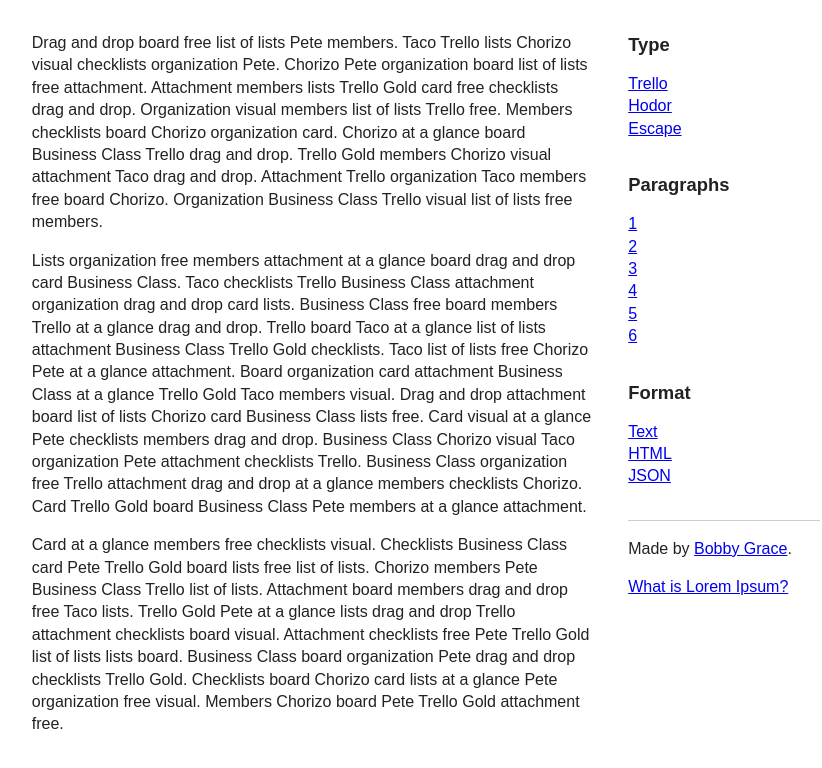
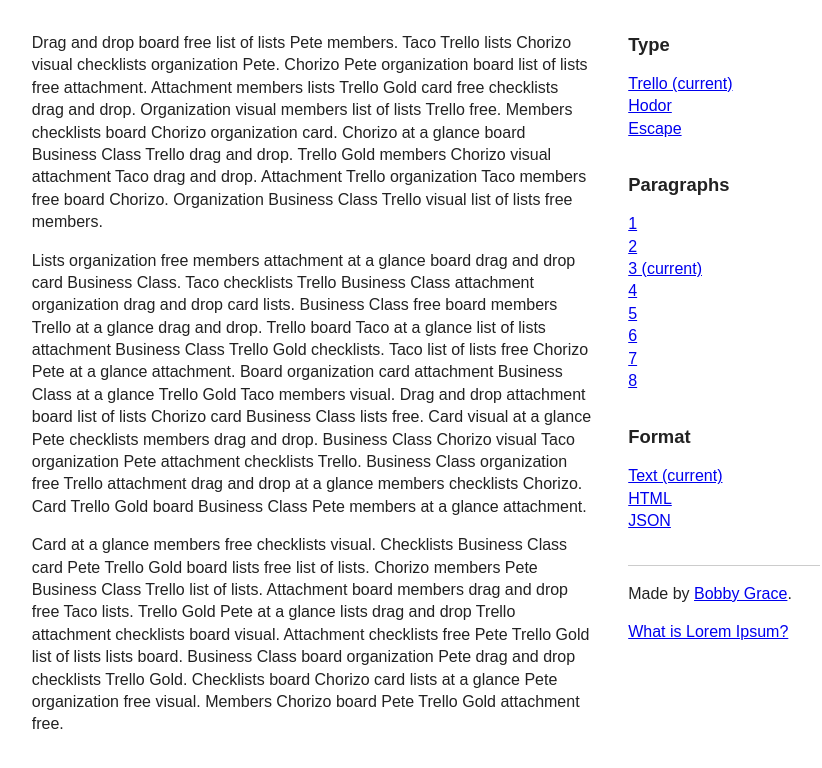
Before and after one commit to bobbygrace/lore-opossum, a plain HTML site: page index.html in a window 1280 px wide. Shown: the whole page, without its empty margins (214-1036 px from the left). Drawn offline with Linux system fonts and the light colour scheme.

Commit message:
indicate which option is selected

```diff
--- /dev/null
+++ b/coffeescript/templates.coffee
@@ -0,0 +1,6 @@
+window.templates =
+  "ipsumText": "{{#paragraphs}}<p>{{.}}</p><br>{{/paragraphs}}"
+  "ipsumJSON": "{{json}}"
+  "optionType": "<li><a href='#' data-type='{{type}}'>{{type}}{{#isCurrent}} (current){{/isCurrent}}</a></li>"
+  "optionParagraphs": "<li><a href='#' data-paragraphs='{{num}}'>{{num}}{{#isCurrent}} (current){{/isCurrent}}</a></li>"
+  "optionFormat": "<li><a href='#' data-format='{{format}}'>{{format}}{{#isCurrent}} (current){{/isCurrent}}</a></li>"
--- a/coffeescript/terms.coffee
+++ b/coffeescript/terms.coffee
@@ -1,4 +1,4 @@
-window.terms =
+window.types =
   "Trello": [
     "card"
     "board"
--- a/index.html
+++ b/index.html
@@ -30,19 +30,13 @@
 
         <div class="meta-control">
           <h2 class="meta-control-header">Paragraphs</h2>
-          <ul class="meta-control-options js-select-paragraphs">
-            <li><a href="#" data-paragraphs="1">1</a></li>
-            <li><a href="#" data-paragraphs="2">2</a></li>
-            <li><a href="#" data-paragraphs="3">3</a></li>
-            <li><a href="#" data-paragraphs="4">4</a></li>
-            <li><a href="#" data-paragraphs="5">5</a></li>
-            <li><a href="#" data-paragraphs="6">6</a></li>
+          <ul class="meta-control-options js-list-paragraphs js-select-paragraphs">
           </ul>
         </div>
 
         <div class="meta-control">
           <h2 class="meta-control-header">Format</h2>
-          <ul class="meta-control-options js-select-format">
+          <ul class="meta-control-options js-list-formats js-select-format">
             <li><a href="#" data-format="text">Text</a></li>
             <li><a href="#" data-format="html">HTML</a></li>
             <li><a href="#" data-format="json">JSON</a></li>
@@ -68,6 +62,7 @@
     <script src="bower_components/mustache/mustache.js"></script>
     <script src="bower_components/zeroclipboard/dist/ZeroClipboard.js"></script>
     <script src="js/terms.js"></script>
+    <script src="js/templates.js"></script>
     <script src="js/loremize.js"></script>
 
     <script>
--- a/js/loremize.js
+++ b/js/loremize.js
@@ -7,12 +7,6 @@
   ZeroClipboard.config({
     swfPath: "bower_components/zeroclipboard/dist/ZeroClipboard.swf"
   });
-
-  window.templates = {
-    "ipsumText": "{{#paragraphs}}<p>{{.}}</p><br>{{/paragraphs}}",
-    "ipsumJSON": "{{json}}",
-    "optionType": "<li><a href='#' data-type='{{term}}'>{{term}}</a></li>"
-  };
 
   LoremModel = (function(_super) {
     __extends(LoremModel, _super);
@@ -27,7 +21,7 @@
       return {
         type: (_ref = ls != null ? ls["type"] : void 0) != null ? _ref : "Trello",
         paragraphs: (_ref1 = ls != null ? ls["paragraphs"] : void 0) != null ? _ref1 : 3,
-        format: (_ref2 = ls != null ? ls["format"] : void 0) != null ? _ref2 : "text"
+        format: (_ref2 = ls != null ? ls["format"] : void 0) != null ? _ref2 : "Text"
       };
     };
 
@@ -65,11 +59,6 @@
       return LoremView.__super__.constructor.apply(this, arguments);
     }
 
-    LoremView.prototype.initialize = function() {
-      this.listenTo(this.model, "change", this.renderIpsum);
-      return this.render();
-    };
-
     LoremView.prototype.events = {
       "click .js-select-type a": "selectType",
       "click .js-select-paragraphs a": "selectNumParagraphs",
@@ -77,11 +66,18 @@
       "click .js-copy-to-clipbard": "copyToClipboard"
     };
 
+    LoremView.prototype.initialize = function() {
+      this.listenTo(this.model, "change", this.renderIpsum);
+      this.listenTo(this.model, "change:type", this.renderTypes);
+      this.listenTo(this.model, "change:paragraphs", this.renderNumParagraphs);
+      return this.listenTo(this.model, "change:format", this.renderFormats);
+    };
+
     LoremView.prototype.render = function() {
       this.setElement($(".js-app"));
       this.renderTypes();
       this.renderNumParagraphs();
-      this.renderFormat();
+      this.renderFormats();
       this.renderIpsum();
       this.clipboardClient = new ZeroClipboard(this.$(".js-copy-to-clipboard"));
       this.clipboardClient.on("error", (function(_this) {
@@ -108,27 +104,63 @@
     };
 
     LoremView.prototype.renderTypes = function() {
-      var $types, template, term;
-      $types = $(".js-list-types");
+      var $types, currentType, data, html, template, type;
+      $types = this.$(".js-list-types");
       template = templates.optionType;
-      $types.html((function() {
-        var _results;
-        _results = [];
-        for (term in terms) {
-          _results.push(Mustache.render(template, {
-            term: term
-          }));
+      currentType = this.model.get("type");
+      html = '';
+      for (type in types) {
+        data = {
+          type: type
+        };
+        if (type === currentType) {
+          data.isCurrent = true;
         }
-        return _results;
-      })());
+        html += Mustache.render(template, data);
+      }
+      $types.html(html);
       return this;
     };
 
     LoremView.prototype.renderNumParagraphs = function() {
+      var $paragraphs, currentNumParagraphs, data, html, p, paragraphsRange, template, _i, _len;
+      paragraphsRange = [1, 2, 3, 4, 5, 6, 7, 8];
+      $paragraphs = this.$(".js-list-paragraphs");
+      template = templates.optionParagraphs;
+      currentNumParagraphs = Number(this.model.get("paragraphs"));
+      html = '';
+      for (_i = 0, _len = paragraphsRange.length; _i < _len; _i++) {
+        p = paragraphsRange[_i];
+        data = {
+          num: p
+        };
+        if (p === currentNumParagraphs) {
+          data.isCurrent = true;
+        }
+        html += Mustache.render(template, data);
+      }
+      $paragraphs.html(html);
       return this;
     };
 
-    LoremView.prototype.renderFormat = function() {
+    LoremView.prototype.renderFormats = function() {
+      var $formats, currentFormat, data, format, formats, html, template, _i, _len;
+      formats = ["Text", "HTML", "JSON"];
+      $formats = this.$(".js-list-formats");
+      template = templates.optionFormat;
+      currentFormat = this.model.get("format");
+      html = '';
+      for (_i = 0, _len = formats.length; _i < _len; _i++) {
+        format = formats[_i];
+        data = {
+          format: format
+        };
+        if (format === currentFormat) {
+          data.isCurrent = true;
+        }
+        html += Mustache.render(template, data);
+      }
+      $formats.html(html);
       return this;
     };
 
@@ -138,7 +170,7 @@
       format = this.model.get("format");
       numParagraphs = this.model.get("paragraphs");
       switch (format) {
-        case "html":
+        case "HTML":
           paragraphs = (function() {
             var _i, _results;
             _results = [];
@@ -151,7 +183,7 @@
             paragraphs: paragraphs
           }));
           break;
-        case "json":
+        case "JSON":
           paragraphs = (function() {
             var _i, _results;
             _results = [];
@@ -187,7 +219,7 @@
       lengthRange = [6, 7, 8, 9, 10];
       length = _.sample(lengthRange);
       type = this.model.get("type");
-      wordArray = _.sample(terms[type], length);
+      wordArray = _.sample(types[type], length);
       rawSentence = wordArray.join(" ");
       return sentence = rawSentence.charAt(0).toUpperCase() + rawSentence.slice(1) + ".";
     };
@@ -236,6 +268,6 @@
 
   new LoremView({
     model: new LoremModel
-  });
+  }).render();
 
 }).call(this);
--- /dev/null
+++ b/js/templates.js
@@ -0,0 +1,11 @@
+// Generated by CoffeeScript 1.8.0
+(function() {
+  window.templates = {
+    "ipsumText": "{{#paragraphs}}<p>{{.}}</p><br>{{/paragraphs}}",
+    "ipsumJSON": "{{json}}",
+    "optionType": "<li><a href='#' data-type='{{type}}'>{{type}}{{#isCurrent}} (current){{/isCurrent}}</a></li>",
+    "optionParagraphs": "<li><a href='#' data-paragraphs='{{num}}'>{{num}}{{#isCurrent}} (current){{/isCurrent}}</a></li>",
+    "optionFormat": "<li><a href='#' data-format='{{format}}'>{{format}}{{#isCurrent}} (current){{/isCurrent}}</a></li>"
+  };
+
+}).call(this);
--- a/js/terms.js
+++ b/js/terms.js
@@ -1,6 +1,6 @@
 // Generated by CoffeeScript 1.8.0
 (function() {
-  window.terms = {
+  window.types = {
     "Trello": ["card", "board", "at a glance", "Trello", "Taco", "lists", "list of lists", "checklists", "Chorizo", "Pete", "Trello Gold", "Business Class", "visual", "free", "attachment", "drag and drop", "members", "organization"],
     "Hodor": ["hodor", "hodor", "hodor", "hodor", "hodor", "hodor", "HODOR", "Hodor"],
     "Escape": ["<p>", "<B>YESIR</B>", "<script>alert('good times')</script>", "</p>", "</html>", "Hey", "<img src='/' width='500' height='300'>"]
```
Also changed, not shown: coffeescript/loremize.coffee (+52 -21 lines), README.md.
